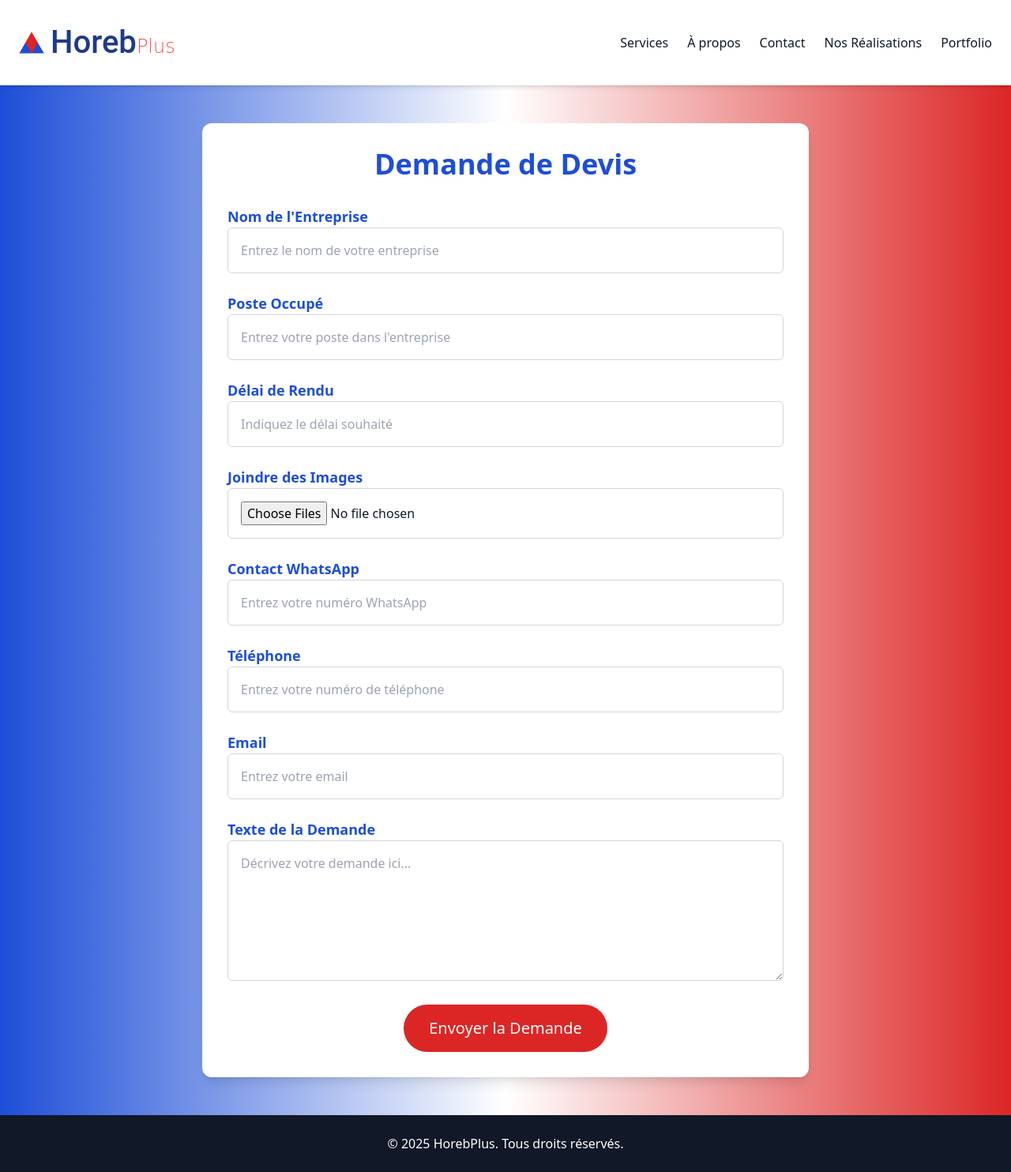
After one commit to pytharchimede/horebplus_website, a PHP site: page /pages/demande_devis.php in a window 1280 px wide. The commit adds this page. Shown: the whole page at 79% size. Run offline with PHP 8.4, Linux system fonts and the light colour scheme; some libraries are stand-ins or nearby versions; some web fonts are replaced.

Commit message:
Design parfait 1

```diff
--- /dev/null
+++ b/assets/css/custom_style.css
@@ -0,0 +1,19 @@
+/* Applique une police plus légère à "Plus" */
+@import url('https://fonts.cdnfonts.com/css/autography-2'); /* Assurez-vous que la police "Autography" est correctement importée */
+
+.plus {
+    font-family: 'Autography', cursive;
+    font-size: 1.5rem; /* Ajustez la taille selon vos besoins */
+    color: #ff4d4d; /* Vous pouvez changer la couleur si vous le souhaitez */
+    font-weight: lighter; /* Applique une version plus légère */
+}
+
+/* Choisir une nouvelle police pour "Horeb" */
+@import url('https://fonts.googleapis.com/css2?family=Roboto:wght@400;500&display=swap'); /* Par exemple, Roboto */
+
+.horeb {
+    font-family: 'Roboto', sans-serif; /* Changer la police de "Horeb" */
+    font-size: 2.5rem;
+    font-weight: 500; /* Un poids médium pour donner un effet plus léger */
+    color: #1e3a8a; /* Vous pouvez ajuster la couleur */
+}
--- /dev/null
+++ b/inc/footer.php
@@ -0,0 +1,4 @@
+<!-- Footer -->
+<footer class="text-center py-6 bg-gray-900 text-white">
+    <p>&copy; <?php echo date('Y'); ?> HorebPlus. Tous droits réservés.</p>
+</footer>
--- /dev/null
+++ b/inc/header.php
@@ -0,0 +1,38 @@
+    <!-- Header -->
+    <header class="flex justify-between items-center p-6 bg-white shadow-md">
+        <!-- Lien vers la page d'accueil -->
+        <a href="<?php echo $link_prefixe ?>index.php" class="flex items-center space-x-2">
+            <img src="<?php echo $link_prefixe ?>assets/logo/logo.png" alt="Logo" class="w-8 h-8"> <!-- Ajustez la taille de l'icône -->
+            <h1 class="horeb">Horeb<span class="plus">Plus</span></h1>
+        </a>
+
+        <nav class="hidden md:block">
+            <ul class="flex space-x-6">
+                <li><a href="#services" class="hover:text-red-600">Services</a></li>
+                <li><a href="#about" class="hover:text-red-600">À propos</a></li>
+                <li><a href="#contact" class="hover:text-red-600">Contact</a></li>
+                <li><a href="#realisations" class="hover:text-red-600">Nos Réalisations</a></li>
+                <li><a href="#portfolio" class="hover:text-red-600">Portfolio</a></li>
+            </ul>
+        </nav>
+
+        <!-- Hamburger Icon for Mobile -->
+        <div class="md:hidden">
+            <button id="hamburger" class="text-blue-700 focus:outline-none">
+                <svg xmlns="http://www.w3.org/2000/svg" fill="none" viewBox="0 0 24 24" stroke="currentColor" class="w-6 h-6">
+                    <path stroke-linecap="round" stroke-linejoin="round" stroke-width="2" d="M4 6h16M4 12h16M4 18h16"></path>
+                </svg>
+            </button>
+        </div>
+    </header>
+
+    <!-- Mobile Menu -->
+    <nav id="mobileMenu" class="md:hidden hidden bg-white shadow-md p-4 absolute top-20 left-0 right-0 z-10">
+        <ul class="space-y-4">
+            <li><a href="#services" class="block hover:text-red-600">Services</a></li>
+            <li><a href="#about" class="block hover:text-red-600">À propos</a></li>
+            <li><a href="#contact" class="block hover:text-red-600">Contact</a></li>
+            <li><a href="#realisations" class="block hover:text-red-600">Nos Réalisations</a></li>
+            <li><a href="#portfolio" class="block hover:text-red-600">Portfolio</a></li>
+        </ul>
+    </nav>
--- /dev/null
+++ b/pages/demande_devis.php
@@ -0,0 +1,102 @@
+<?php
+
+$link_prefixe = '../';
+
+?>
+<!DOCTYPE html>
+<html lang="fr">
+
+<head>
+    <meta charset="UTF-8">
+    <meta name="viewport" content="width=device-width, initial-scale=1.0">
+    <title>Demande de Devis</title>
+    <script src="https://cdn.tailwindcss.com"></script>
+    <script src="https://cdn.tiny.cloud/1/nnulrq1kf87s5l81ekcl51y5tzua6sdxolk9wz0rab17fg8j/tinymce/5/tinymce.min.js"></script>
+    <script>
+        tinymce.init({
+            selector: '#request-text',
+            plugins: 'advlist autolink lists link image charmap print preview anchor',
+            toolbar: 'undo redo | styleselect | bold italic | alignleft aligncenter alignright alignjustify | outdent indent | link image',
+        });
+    </script>
+    <link href="https://fonts.googleapis.com/css2?family=Montserrat:wght@400;600&display=swap" rel="stylesheet">
+    <link rel="stylesheet" href="../assets/css/custom_style.css">
+</head>
+
+<body class="bg-gradient-to-r from-blue-700 via-white to-red-600 min-h-screen font-montserrat text-gray-900">
+
+    <?php include $link_prefixe . 'inc/header.php'; ?>
+
+    <!-- Formulaire de Demande de Devis -->
+    <section class="py-12 px-6">
+        <div class="max-w-3xl mx-auto bg-white p-8 shadow-lg rounded-xl">
+            <h2 class="text-4xl font-bold text-center text-blue-700 mb-8">Demande de Devis</h2>
+
+            <form action="submit_devis.php" method="POST" enctype="multipart/form-data">
+                <!-- Nom de l'entreprise -->
+                <div class="mb-6">
+                    <label for="company-name" class="block text-lg font-semibold text-blue-700">Nom de l'Entreprise</label>
+                    <input type="text" id="company-name" name="company-name" required class="w-full p-4 border border-gray-300 rounded-md focus:outline-none focus:ring-2 focus:ring-blue-600" placeholder="Entrez le nom de votre entreprise">
+                </div>
+
+                <!-- Poste occupé par le demandeur -->
+                <div class="mb-6">
+                    <label for="job-title" class="block text-lg font-semibold text-blue-700">Poste Occupé</label>
+                    <input type="text" id="job-title" name="job-title" required class="w-full p-4 border border-gray-300 rounded-md focus:outline-none focus:ring-2 focus:ring-blue-600" placeholder="Entrez votre poste dans l'entreprise">
+                </div>
+
+                <!-- Délai de rendu -->
+                <div class="mb-6">
+                    <label for="delivery-time" class="block text-lg font-semibold text-blue-700">Délai de Rendu</label>
+                    <input type="text" id="delivery-time" name="delivery-time" required class="w-full p-4 border border-gray-300 rounded-md focus:outline-none focus:ring-2 focus:ring-blue-600" placeholder="Indiquez le délai souhaité">
+                </div>
+
+                <!-- Possibilité de joindre des images -->
+                <div class="mb-6">
+                    <label for="attachment" class="block text-lg font-semibold text-blue-700">Joindre des Images</label>
+                    <input type="file" id="attachment" name="attachment[]" accept="image/*" multiple class="w-full p-4 border border-gray-300 rounded-md focus:outline-none focus:ring-2 focus:ring-blue-600">
+                </div>
+
+                <!-- Contact WhatsApp -->
+                <div class="mb-6">
+                    <label for="whatsapp" class="block text-lg font-semibold text-blue-700">Contact WhatsApp</label>
+                    <input type="text" id="whatsapp" name="whatsapp" required class="w-full p-4 border border-gray-300 rounded-md focus:outline-none focus:ring-2 focus:ring-blue-600" placeholder="Entrez votre numéro WhatsApp">
+                </div>
+
+                <!-- Téléphone -->
+                <div class="mb-6">
+                    <label for="phone" class="block text-lg font-semibold text-blue-700">Téléphone</label>
+                    <input type="tel" id="phone" name="phone" required class="w-full p-4 border border-gray-300 rounded-md focus:outline-none focus:ring-2 focus:ring-blue-600" placeholder="Entrez votre numéro de téléphone">
+                </div>
+
+                <!-- Email -->
+                <div class="mb-6">
+                    <label for="email" class="block text-lg font-semibold text-blue-700">Email</label>
+                    <input type="email" id="email" name="email" required class="w-full p-4 border border-gray-300 rounded-md focus:outline-none focus:ring-2 focus:ring-blue-600" placeholder="Entrez votre email">
+                </div>
+
+                <!-- Texte de la demande -->
+                <div class="mb-6">
+                    <label for="request-text" class="block text-lg font-semibold text-blue-700">Texte de la Demande</label>
+                    <textarea id="request-text" name="request-text" rows="6" class="w-full p-4 border border-gray-300 rounded-md focus:outline-none focus:ring-2 focus:ring-blue-600" placeholder="Décrivez votre demande ici..."></textarea>
+                </div>
+
+                <!-- Bouton de soumission -->
+                <div class="text-center">
+                    <button type="submit" class="bg-red-600 hover:bg-red-700 text-white px-8 py-4 rounded-full text-xl transition-colors duration-300">Envoyer la Demande</button>
+                </div>
+            </form>
+        </div>
+    </section>
+
+    <?php include '../inc/footer.php'; ?>
+    <script>
+        // Toggle mobile menu
+        document.getElementById('hamburger').addEventListener('click', function() {
+            const menu = document.getElementById('mobileMenu');
+            menu.classList.toggle('hidden');
+        });
+    </script>
+</body>
+
+</html>
```
Also changed, not shown: index.php (+29 -17 lines), assets/logo/logo.png (added).
